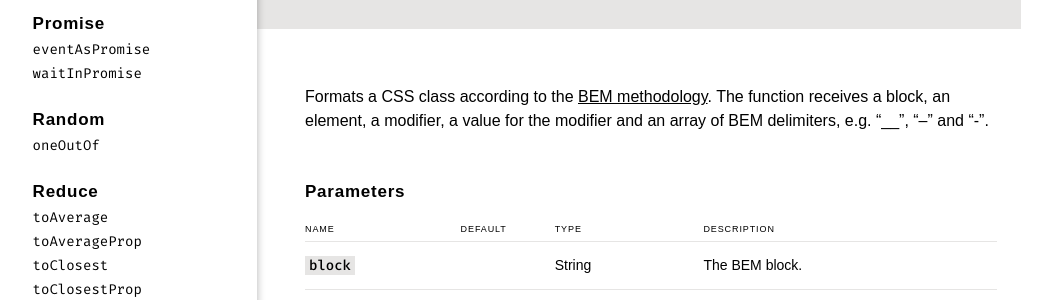
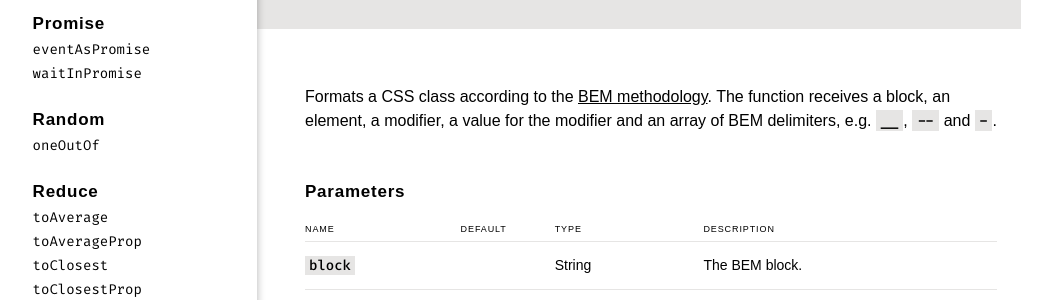
Before and after one commit to leofavre/canivete, a Jekyll site: the page built from docs/index.md, in a window 1280 px wide. Shown: the part 307-607 px from the top of the page, without its empty margins (37-1089 px from the left). Built offline with Jekyll 4.4.1, drawn with Linux system fonts in a browser that asks for light colours; nearby versions of some CDN libraries; some web fonts are replaced.

Commit message:
minor adjustment to formatBemClass documentation

```diff
--- a/docs/index.md
+++ b/docs/index.md
@@ -11,8 +11,8 @@ title: Canivete
 Formats a CSS class according to the
 [BEM methodology](https://en.bem.info/methodology/).
 The function receives a block, an element, a modifier, a value
-for the modifier and an array of BEM delimiters, e.g. “__”,
-“--” and “-”.
+for the modifier and an array of BEM delimiters, e.g. `__`,
+`--` and `-`.
 
 #### Parameters
 
```
Also changed, not shown: 1 other file.
